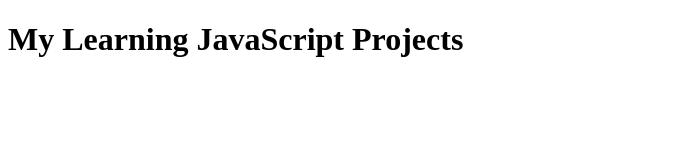
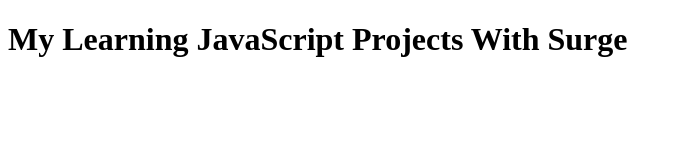
Before and after one commit to spsuzair/JavaScriptProjects, a plain HTML site: page index.html in a window 1280 px wide. Shown: the whole page, without its empty margins (0-682 px from the left). Drawn offline with Linux system fonts and the light colour scheme.

Commit message:
Update index.html
Update With Surge

```diff
--- a/index.html
+++ b/index.html
@@ -6,6 +6,6 @@
     <title>JS Projects</title>
 </head>
 <body>
-  <h1>My Learning JavaScript Projects</h1>
+  <h1>My Learning JavaScript Projects With Surge</h1>
 </body>
 </html>
```
